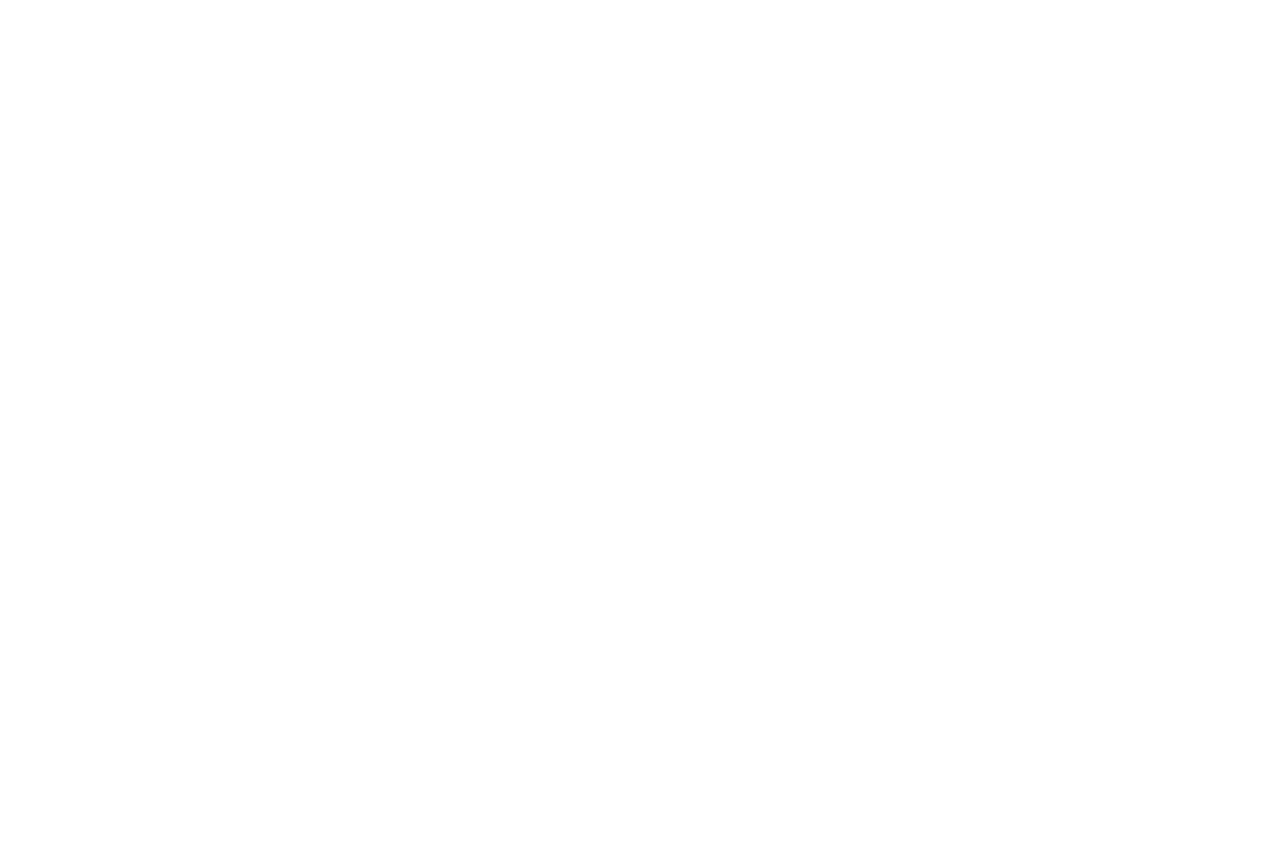
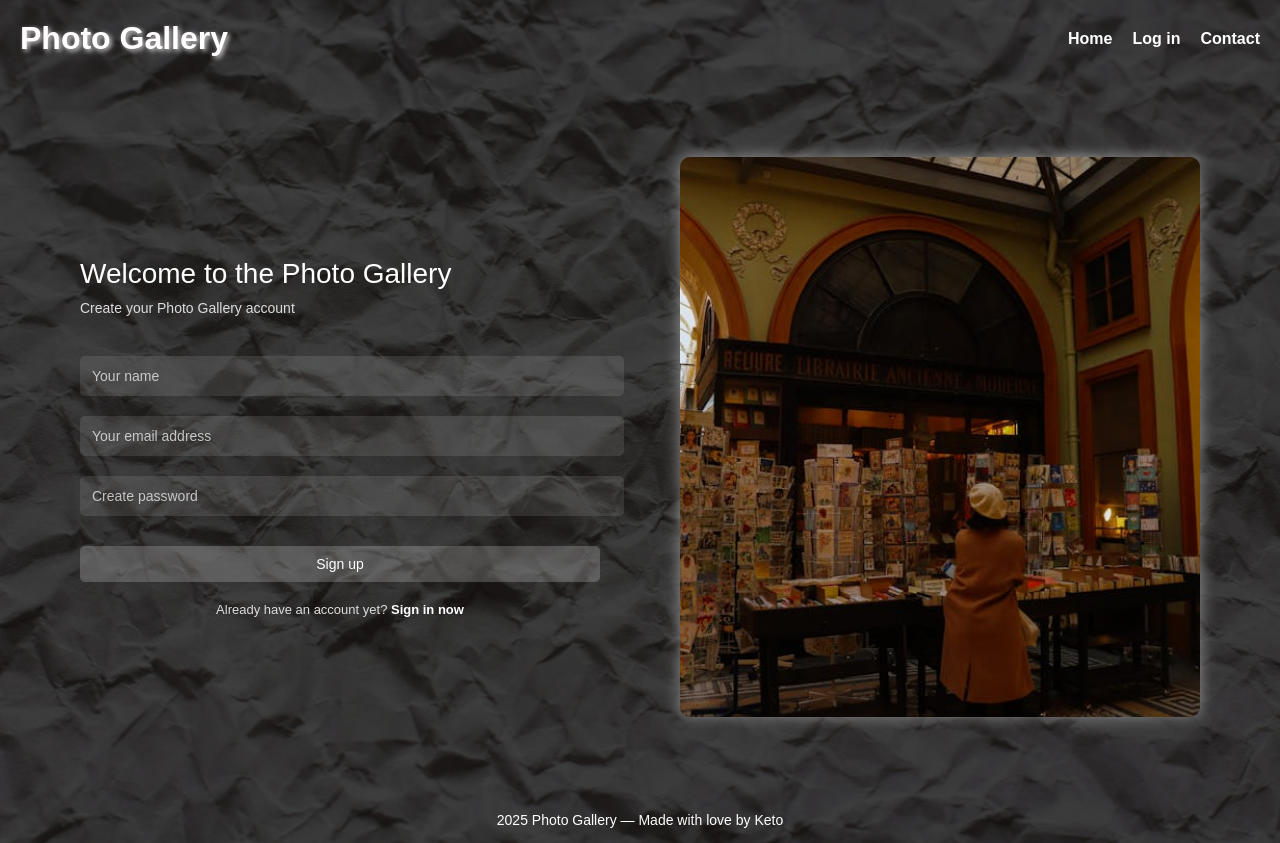
Before and after one commit to KetiMakhatadze/PhpMySql_Project, a PHP site: page /auth/register.php in a window 1280 px wide. Before the commit the page is empty. Before the commit the page ends 800 px from the top, so only its background shows below. Run offline with PHP 8.4, Linux system fonts and the light colour scheme.

Commit message:
Create registration page front

```diff
--- /dev/null
+++ b/photo-gallery/auth/register.css
@@ -0,0 +1,171 @@
+body {
+    font-family: sans-serif;
+    margin: 0;
+    padding: 0;
+    background-image: url('../images/background.jpg');
+    background-size: cover;
+    background-repeat: no-repeat;
+    background-position: center;
+    min-height: 100vh;
+    position: relative;
+}
+
+body::before {
+    content: "";
+    position: absolute;
+    top: 0; left: 0; right: 0; bottom: 0;
+    background-color: rgba(0, 0, 0, 0.716);
+    z-index: 1;
+}
+
+header {
+    position: relative;
+    background-color: transparent;
+    padding: 20px;
+    display: flex;
+    justify-content: space-between;
+    align-items: center;
+    z-index: 2;
+}
+
+header h1 {
+    margin: 0;
+    font-size: 32px;
+    color: #fffdfd;
+    text-shadow: 2px 2px 5px rgba(255, 255, 255, 0.8);
+}
+
+nav ul {
+    list-style: none;
+    margin: 0;
+    padding: 0;
+    display: flex;
+}
+
+nav ul li {
+    margin-left: 20px;
+}
+
+nav ul li a {
+    color: #ffffff;
+    text-decoration: none;
+    font-size: 16px;
+    font-weight: bold;
+}
+
+nav ul li a:hover {
+    text-decoration: underline;
+}
+
+.register-container {
+    display: flex;
+    width: 100%;
+    max-width: 1200px;
+    margin: 40px auto;
+    position: relative;
+    z-index: 2;
+    align-items: center;
+    justify-content: center;
+}
+
+.form-section {
+    flex: 1;
+    padding: 40px;
+    display: flex;
+    flex-direction: column;
+}
+
+.form-section h2 {
+    margin-top: 0;
+    font-size: 28px;
+    color: #ffffff;
+    margin-bottom: 10px;
+    font-weight: 500;
+}
+
+.form-section p {
+    margin-top: 0;
+    font-size: 14px;
+    color: #dddddd;
+    margin-bottom: 30px;
+}
+
+.form-section input {
+    width: 100%;
+    padding: 12px;
+    margin: 10px 0;
+    border: none;
+    border-radius: 5px;
+    font-size: 14px;
+    outline: none;
+    background: rgba(255, 255, 255, 0.1);
+    color: white;
+}
+
+.form-section input::placeholder {
+    color: rgba(255, 255, 255, 0.7);
+}
+
+.form-section button {
+    width: 100%; /* Fixed from 105% */
+    padding: 10px;
+    background-color: rgba(255, 255, 255, 0.2);
+    color: #ffffff;
+    border: none;
+    border-radius: 5px;
+    font-size: 14px;
+    cursor: pointer;
+    margin: 20px auto 0;
+    transition: background-color 0.3s ease;
+}
+
+.form-section button:hover {
+    background-color: rgba(255, 255, 255, 0.3);
+}
+
+.error {
+    color: #ff6b6b;
+    margin-top: 10px;
+    font-size: 12px;
+}
+
+.signin-link {
+    color: #dddddd;
+    text-decoration: none;
+    font-size: 13px;
+    margin-top: 20px;
+    display: block;
+    text-align: center;
+}
+
+.signin-link a {
+    color: #ffffff;
+    text-decoration: none;
+    font-weight: bold;
+}
+
+.signin-link a:hover {
+    text-decoration: underline;
+}
+
+.photo-section {
+    flex: 1;
+    background: url('../images/register.jpeg') no-repeat center center;
+    background-size: cover;
+    height: 70vh;
+    border-radius: 10px;
+    overflow: hidden;
+    box-shadow: 0 0 15px rgba(255, 255, 255, 0.5),
+                0 4px 6px rgba(0, 0, 0, 0.2);
+    margin: 40px;
+}
+
+footer {
+    text-align: center;
+    padding: 15px;
+    font-size: 14px;
+    margin-top: 40px;
+    position: relative;
+    z-index: 1;
+    color: white;
+}
--- a/photo-gallery/auth/register.php
+++ b/photo-gallery/auth/register.php
@@ -0,0 +1,68 @@
+<?php
+session_start();
+require_once '../includes/db.php';
+
+if ($_SERVER['REQUEST_METHOD'] === 'POST') {
+    $username = trim($_POST['username']);
+    $email = trim($_POST['email']);
+    $password = password_hash($_POST['password'], PASSWORD_DEFAULT);
+
+    $sql = "INSERT INTO users (username, email, password) VALUES (?, ?, ?)";
+    $stmt = mysqli_prepare($conn, $sql);
+    mysqli_stmt_bind_param($stmt, "sss", $username, $email, $password);
+
+    if (mysqli_stmt_execute($stmt)) {
+        header("Location: login.php");
+        exit;
+    } else {
+        $error = "Registration failed. Please try again.";
+    }
+    mysqli_stmt_close($stmt);
+}
+?>
+
+<!DOCTYPE html>
+<html lang="ka">
+<head>
+    <meta charset="UTF-8">
+    <meta name="viewport" content="width=device-width, initial-scale=1.0">
+    <title>Photo Gallery - Registration</title>
+    <link rel="stylesheet" href="register.css">
+</head>
+<body>
+    <header>
+        <h1>Photo Gallery</h1>
+        <nav>
+            <ul>
+                <li><a href="../index.php">Home</a></li>
+                <li><a href="login.php">Log in</a></li>
+                <li><a href="contact.php">Contact</a></li>
+            </ul>
+        </nav>
+    </header>
+
+    <div class="register-container">
+        <div class="form-section">
+            <h2>Welcome to the Photo Gallery</h2>
+            <p>Create your Photo Gallery account</p>
+
+            <?php if (isset($error)) echo "<p class='error'>$error</p>"; ?>
+
+            <form method="POST" action="">
+                <input type="text" name="username" placeholder="Your name" required>
+                <input type="email" name="email" placeholder="Your email address" required>
+                <input type="password" name="password" placeholder="Create password" required>
+                <button type="submit">Sign up</button>
+            </form>
+
+            <div class="signin-link">
+                Already have an account yet? <a href="login.php">Sign in now</a>
+            </div>
+        </div>
+        <div class="photo-section"></div>
+    </div>
+    <footer>
+        <?php echo date("Y"); ?> Photo Gallery — Made with love by Keto
+    </footer>
+</body>
+</html>
--- a/photo-gallery/includes/db.php
+++ b/photo-gallery/includes/db.php
@@ -1,8 +1,12 @@
 <?php
-    $servername = "localhost";
-    $dbname = "photo_gallery";
-    $username = "root";
-    $password = "";
+$servername = "localhost";
+$dbname = "photo_gallery";
+$username = "root";
+$password = "";
 
-    $conn = mysqli_connect($servername, $username, $password, $dbname);
+$conn = mysqli_connect($servername, $username, $password, $dbname);
+
+if (!$conn) {
+    die("Connection failed: " . mysqli_connect_error());
+}
 ?>
```
Also changed, not shown: photo-gallery/index.php (+14 -15 lines), photo-gallery/style.css (+33 -32 lines), photo-gallery/images/register.jpeg (added).
